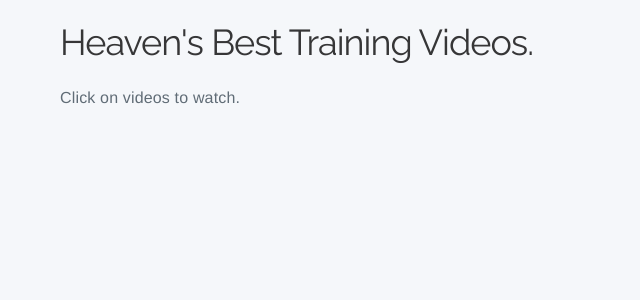
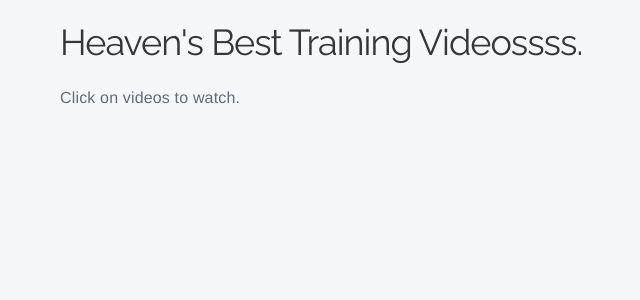
Before and after one commit to shubampednekar4/hb-dev, a CakePHP app: template templates/Videos/main.php in a window 1280 px wide. Shown: the part 78-378 px from the top of the page, without its empty margins (40-680 px from the left). Run offline with PHP 8.4 and a stand-in for CakePHP, Linux system fonts and the light colour scheme; the template is opened without the code that fills it, so the values that code supplies are empty; some libraries are stand-ins or nearby versions.

Commit message:
videos title modified

```diff
--- a/templates/Videos/main.php
+++ b/templates/Videos/main.php
@@ -16,7 +16,7 @@ use Cake\Collection\CollectionInterface;
 $this->assign('title', __("Heavens Best Training Videos"));
 $this->Html->script('build/site.bundle.js?v=1.0.0a', ['block' => true]);
 ?>
-<h2><?= __("Heaven's Best Training Videos." )?></h2>
+<h2><?= __("Heaven's Best Training Videossss." )?></h2>
 <p class="lead"><?= __('Click on videos to watch.') ?></p>
 <div class="row">
 <?php foreach ($videos as $video): ?>
```
